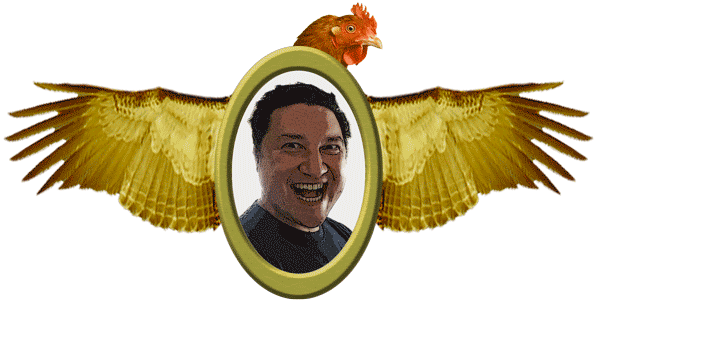
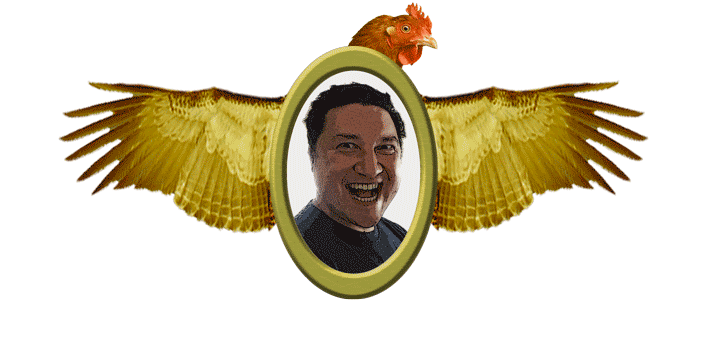
Before and after one commit to Jufebrown/Jufebrown.github.io, a plain HTML site: page index.html in a window 1280 px wide. Shown: the whole page, without its empty margins (0-709 px from the left). Drawn offline with nearby package versions, Linux system fonts and the light colour scheme.

Commit message:
moved header into container and indented code

```diff
--- a/index.html
+++ b/index.html
@@ -6,8 +6,10 @@
 	<link rel="stylesheet" type="text/css" href="main.css">
 </head>
 <body>
-	<header><img src="/images/JufeProfile.png"></header>
 	<div class="container">
+		<header class="row">
+			<img src="/images/JufeProfile.png">
+		</header>
 
 	</div>
 	<script
```
